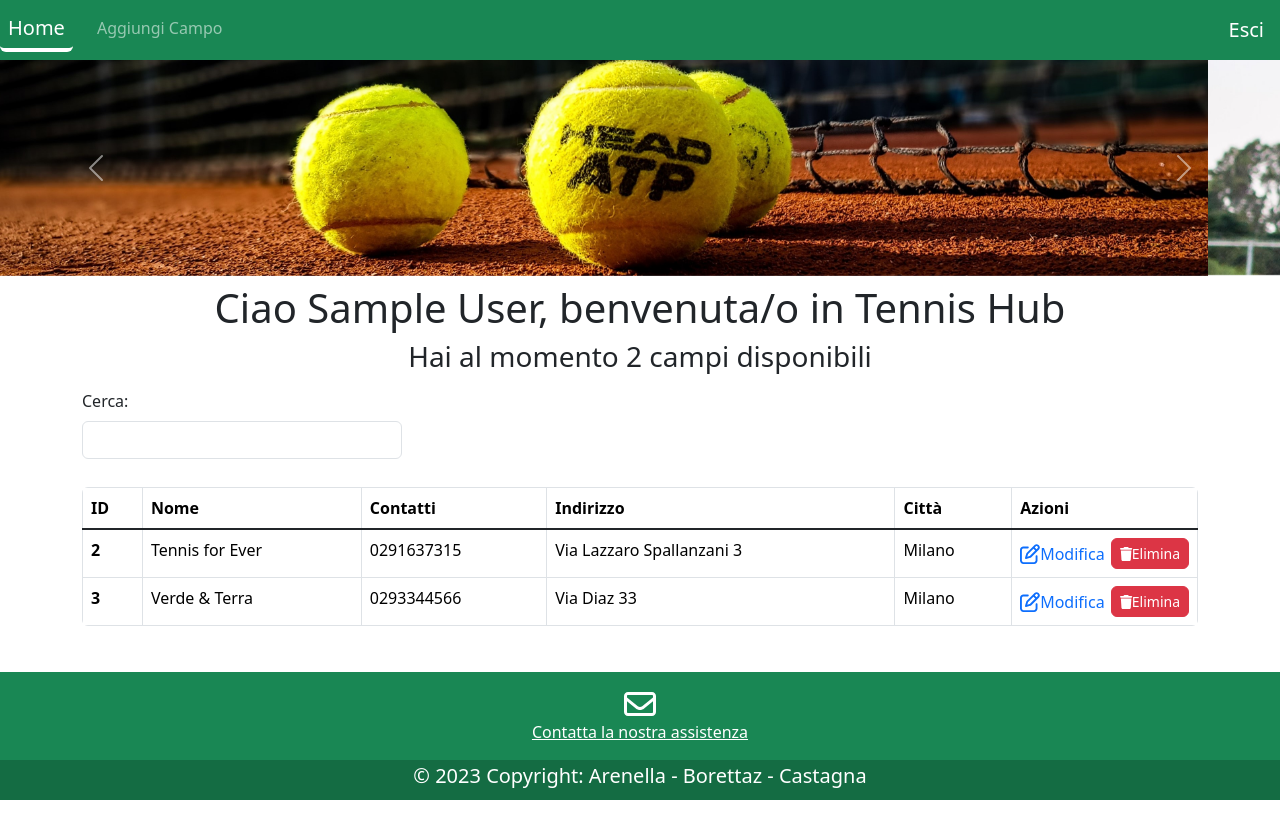
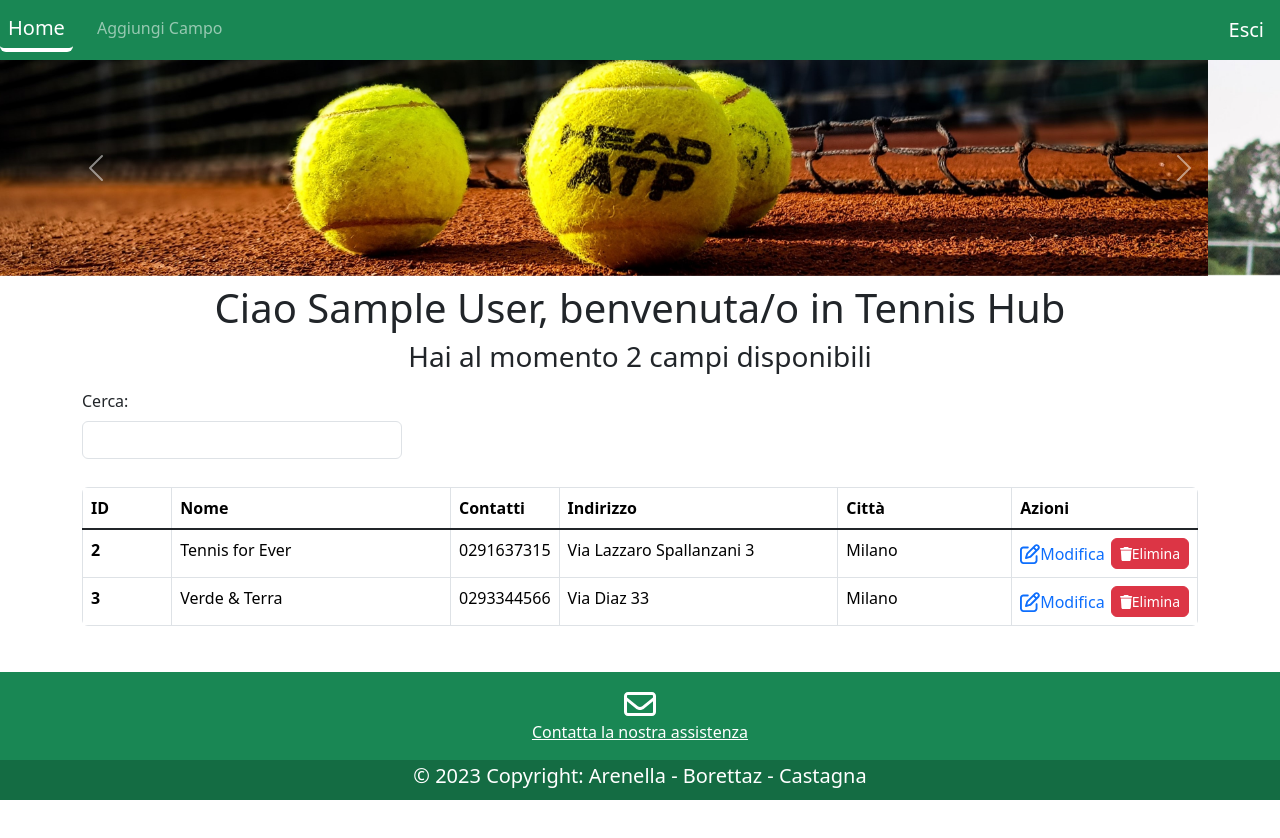
Before and after one commit to immacolato/vue-arenella-borettaz-castagna, a Vue app: page / in a window 1280 px wide. Shown: the top 838 px of the page. Built offline with nearby package versions, Linux system fonts and the light colour scheme; data requests are answered from the project's data file; sample sign-in values are in the browser's storage.

Commit message:
fix: col in table

```diff
--- a/src/views/Home.vue
+++ b/src/views/Home.vue
@@ -46,9 +46,9 @@
           <thead>
             <tr>
               <th scope="col">ID</th>
-              <th scope="col">Nome</th>
-              <th scope="col">Contatti</th>
-              <th scope="col">Indirizzo</th>
+              <th scope="col" class="col-3">Nome</th>
+              <th scope="col" class="col-1">Contatti</th>
+              <th scope="col" class="col-3">Indirizzo</th>
               <th scope="col">Città</th>
               <th scope="col" class="col-2">Azioni</th>
             </tr>
```
